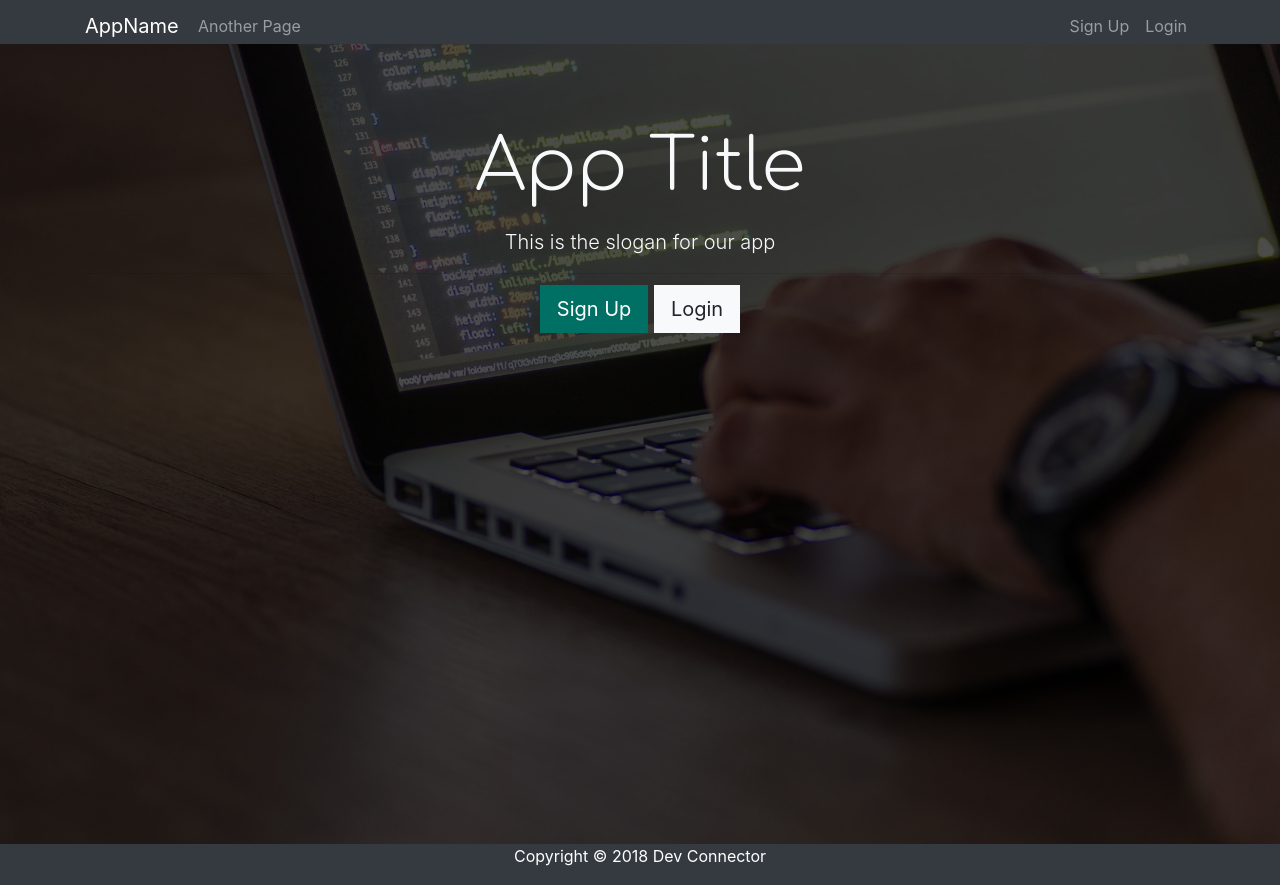
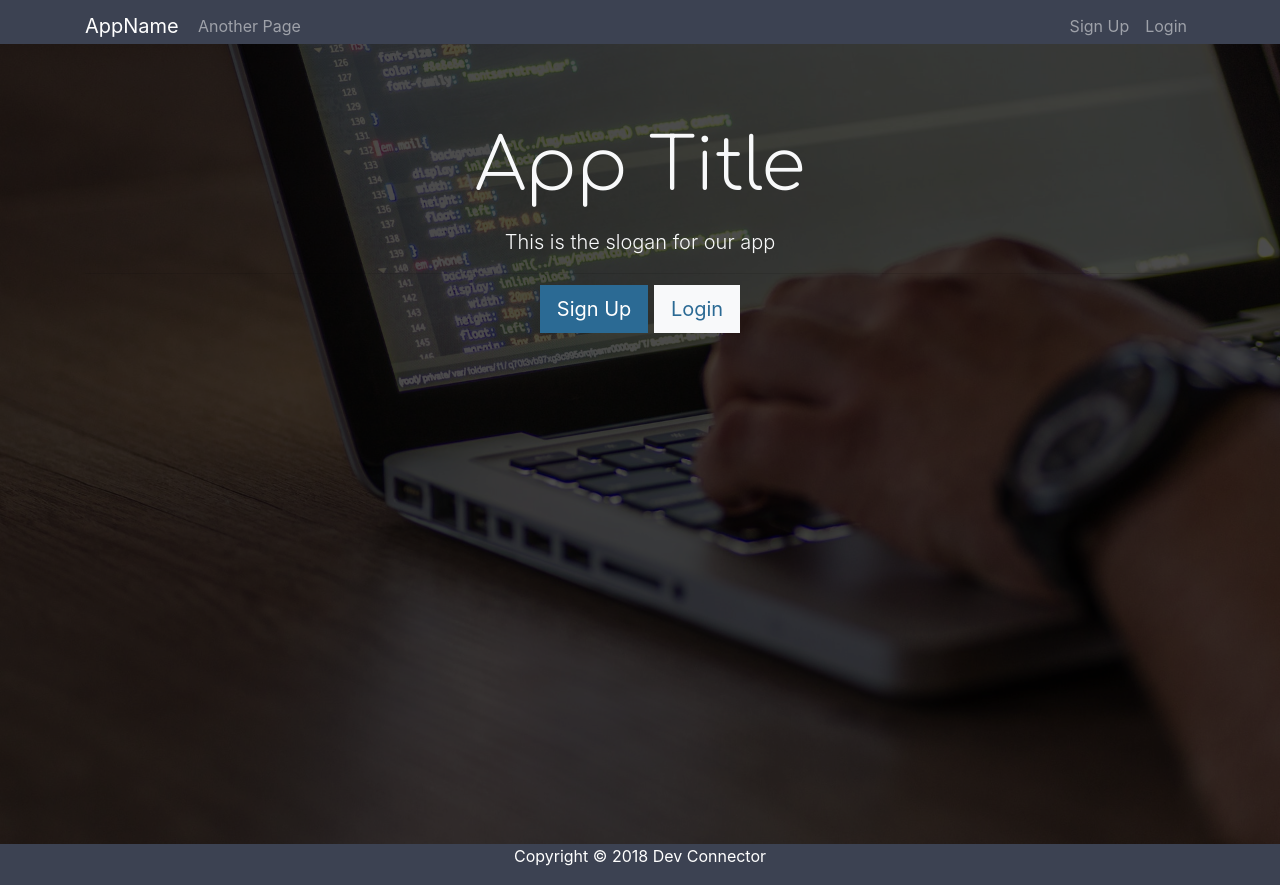
Before and after one commit to lboone/template-mern-bootstrap_4, a React (Create React App) app in the folder client/: page / in a window 1280 px wide. Built offline with nearby package versions, Linux system fonts and the light colour scheme.

Commit message:
Change Button Colors

```diff
--- a/client/src/components/auth/Login.jsx
+++ b/client/src/components/auth/Login.jsx
@@ -71,7 +71,10 @@ class Login extends Component {
                   value={this.state.password}
                   error={errors.password}
                 />
-                <input type="submit" className="btn btn-info btn-block mt-4" />
+                <input
+                  type="submit"
+                  className="btn btn-secondary btn-block mt-4"
+                />
               </form>
             </div>
           </div>
--- a/client/src/components/auth/Register.jsx
+++ b/client/src/components/auth/Register.jsx
@@ -86,7 +86,10 @@ class Register extends Component {
                   error={errors.password2}
                 />
 
-                <input type="submit" className="btn btn-info btn-block mt-4" />
+                <input
+                  type="submit"
+                  className="btn btn-secondary btn-block mt-4"
+                />
               </form>
             </div>
           </div>
--- a/client/src/components/layout/Footer.jsx
+++ b/client/src/components/layout/Footer.jsx
@@ -2,7 +2,7 @@ import React from "react";
 
 const Footer = () => {
   return (
-    <footer className="bg-dark text-white mt-5 p-4 text-center">
+    <footer className="bg-primary text-white mt-5 p-4 text-center">
       Copyright &copy; {new Date().getFullYear()} Dev Connector
     </footer>
   );
--- a/client/src/components/layout/Landing.jsx
+++ b/client/src/components/layout/Landing.jsx
@@ -20,10 +20,13 @@ class Landing extends Component {
                 <h1 className="display-3 mb-4">{APP_TITLE}</h1>
                 <p className="lead"> {APP_SLOGAN}</p>
                 <hr />
-                <Link to="/register" className="btn btn-lg btn-info mr-2">
+                <Link to="/register" className="btn btn-lg btn-secondary mr-2">
                   Sign Up
                 </Link>
-                <Link to="/login" className="btn btn-lg btn-light">
+                <Link
+                  to="/login"
+                  className="btn btn-lg btn-light text-secondary"
+                >
                   Login
                 </Link>
               </div>
--- a/client/src/components/layout/Navbar.jsx
+++ b/client/src/components/layout/Navbar.jsx
@@ -63,7 +63,7 @@ class Navbar extends Component {
     );
 
     return (
-      <nav className="navbar navbar-expand-sm navbar-dark bg-dark mb-4">
+      <nav className="navbar navbar-expand-sm navbar-dark bg-primary mb-4">
         <div className="container">
           <Link className="navbar-brand" to="/">
             {APP_NAME}
```
